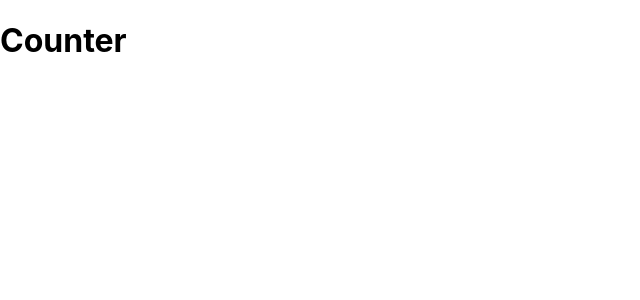
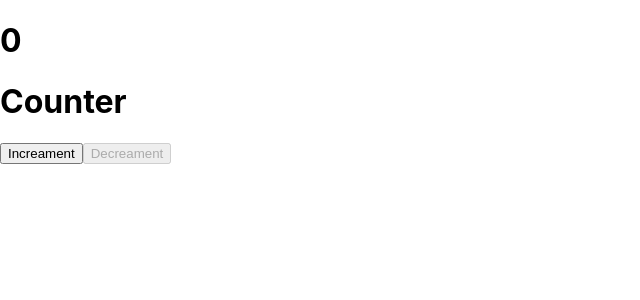
Before and after one commit to saini9485/React-Interview_Questions, a React (Create React App) app: page / in a window 1280 px wide. Shown: the top 300 px of the page, without its empty margins (0-640 px from the left). Built offline with nearby package versions, Linux system fonts and the light colour scheme.

Commit message:
interview questions

```diff
--- a/src/components/counter/Counter1.jsx
+++ b/src/components/counter/Counter1.jsx
@@ -1,8 +1,19 @@
-import React from "react"
+import React, { useState } from "react"
 export function Counter1 (){
+    const[counter, setCounter] = useState(0)
+
+const handleIncreament = () =>{
+    setCounter(counter+1)
+}
+const handleDecreament = () =>{
+    setCounter(counter-1)
+}
     return (
         <div>
+            <h1>{counter}</h1>
             <h1>Counter</h1>
+            <button onClick={handleIncreament}>Increament</button>
+            <button onClick={handleDecreament} disabled = {counter==0} >Decreament</button>
         </div>
     )
 }
```
